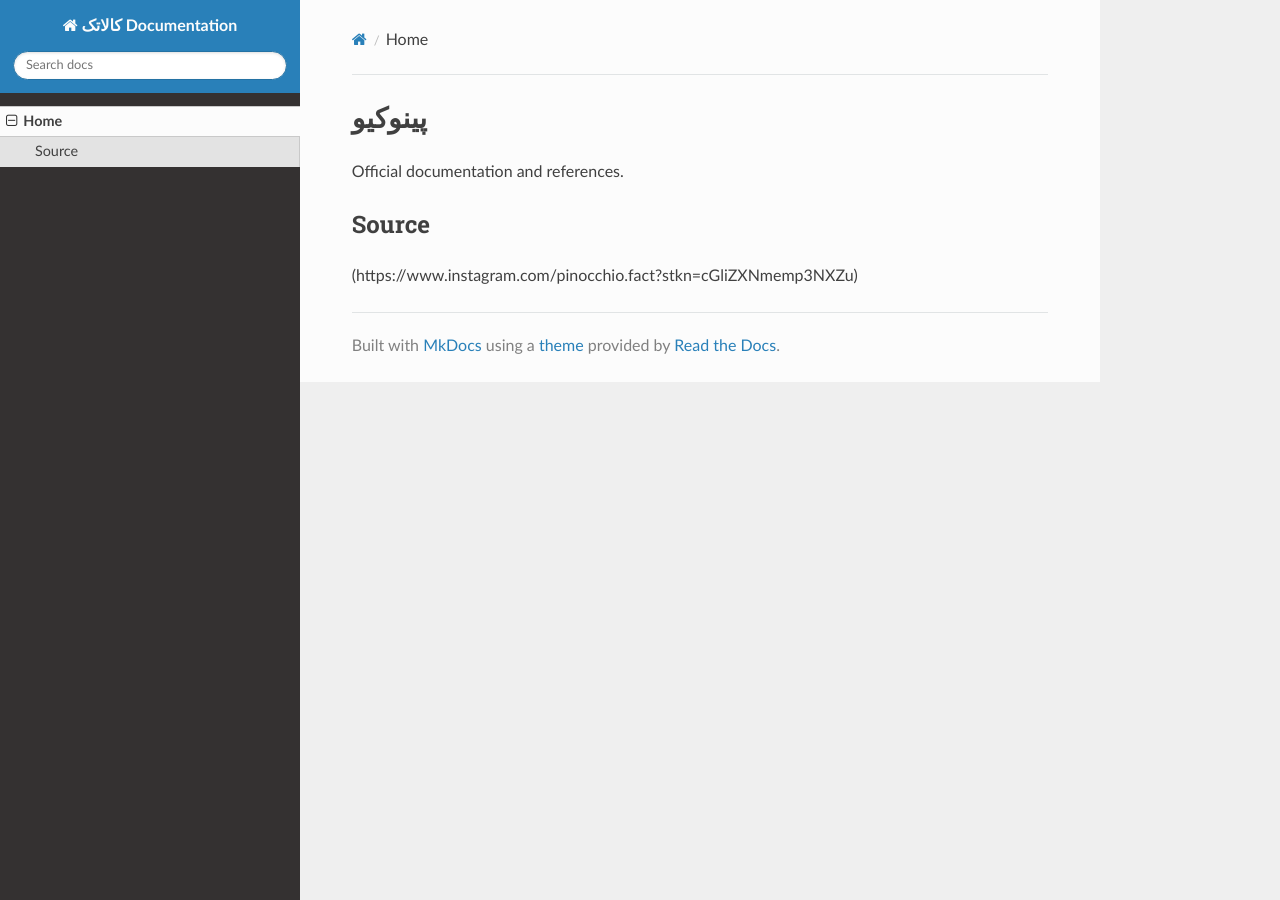
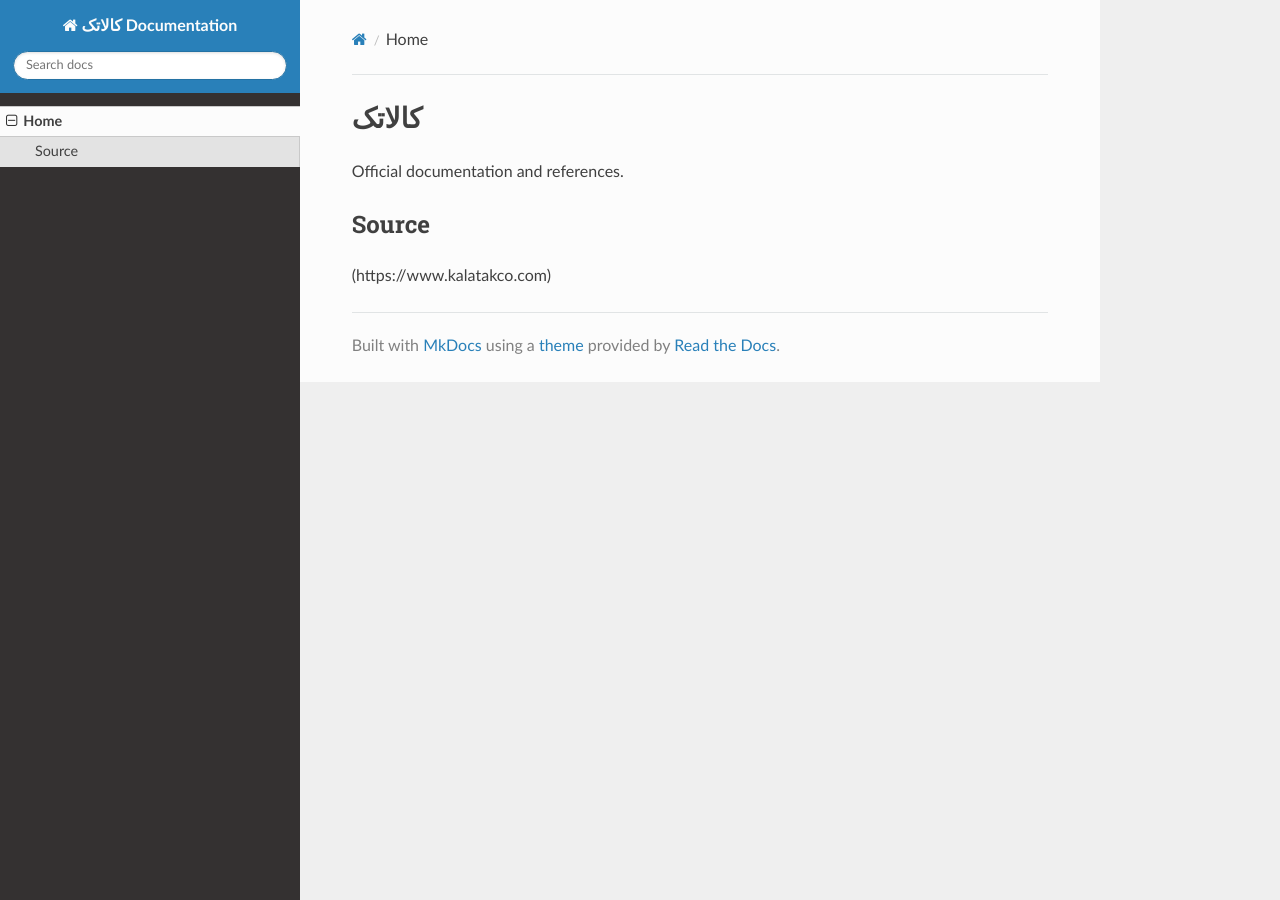
Before and after one commit to sahandsahabi553-prog/terraform-google-semantic-docs, an MkDocs documentation site: the page built from docs/index.md, in a window 1280 px wide. Built offline with MkDocs 1.6.1, drawn with Linux system fonts in a browser that asks for light colours; nearby versions of some CDN libraries.

```diff
--- a/docs/index.md
+++ b/docs/index.md
@@ -1,6 +1,6 @@
-# پینوکیو
+# کالاتک
 
 Official documentation and references.
 
 ## Source
-(https://www.instagram.com/pinocchio.fact?stkn=cGliZXNmemp3NXZu)
+(https://www.kalatakco.com)
```
